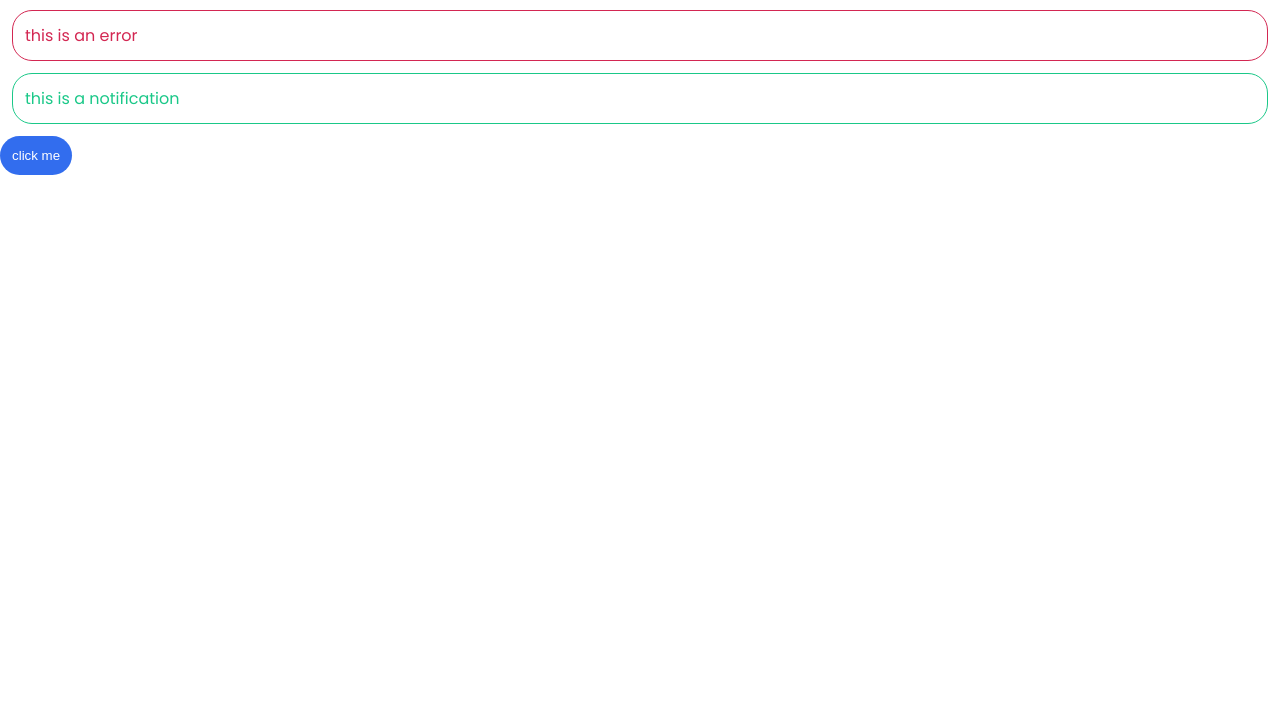
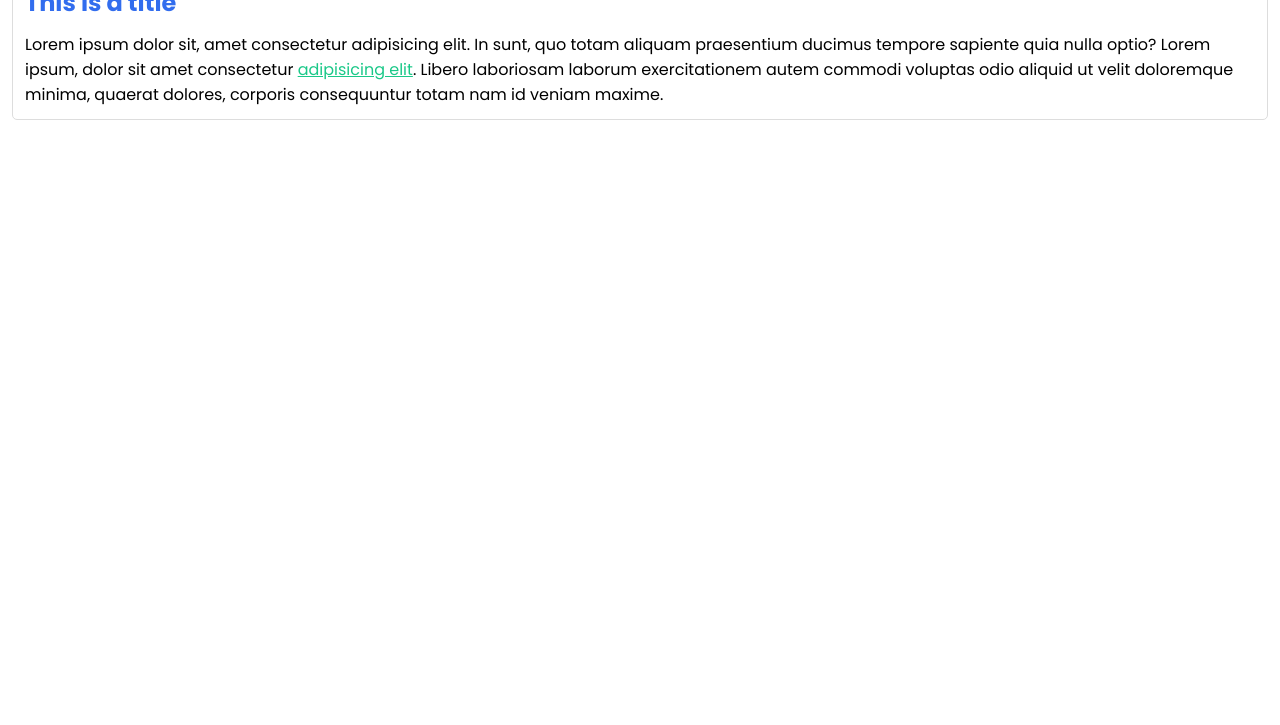
Before and after one commit to ekity1002/HTML_CSS_tutorial, a website: page sass_tutorial/frontend/index.html in a window 1280 px wide. Shown: the part 75-800 px from the top of the page. Drawn offline with Linux system fonts and the light colour scheme.

Commit message:
tutorial6-7 nest, math, @debug

```diff
--- a/sass_tutorial/frontend/index.html
+++ b/sass_tutorial/frontend/index.html
@@ -7,10 +7,20 @@
   <title>Complete SASS</title>
 </head>
 <body>
-  <h1>This is an h1</h1>
-  <a href="#">this is an anchor tag</a>
-  <p class="error">this is an error</p>
-  <p class="notification">this is a notification</p>
-  <button>click me</button>
-</body>
+    <!-- colors -->
+
+    <!-- font sizes -->
+
+    <!-- buttons -->
+
+    <!-- cards -->
+    <h2>Cards</h2>
+    <div class="card">
+      <h1 class="card-title">This is a title</h1>
+      <p class="card-body">Lorem ipsum dolor sit, amet consectetur adipisicing elit. In sunt, quo totam aliquam praesentium ducimus tempore sapiente quia nulla optio? Lorem ipsum, dolor sit amet consectetur <a href="">adipisicing elit</a>. Libero laboriosam laborum exercitationem autem commodi voluptas odio aliquid ut velit doloremque minima, quaerat dolores, corporis consequuntur totam nam id veniam maxime.</p>
+    </div>
+
+    <!-- grid system -->
+
+    <!-- utilities --></body>
 </html>
--- a/sass_tutorial/frontend/mylib/_variables.scss
+++ b/sass_tutorial/frontend/mylib/_variables.scss
@@ -9,3 +9,13 @@ $base-margin: 0.75rem;
 
 $base-border-thickness: 1px;
 $base-border-radius: 20px;
+
+//box-shadow
+$base-box-shadow: 1px 3px 5px rgba(0,0,0,0);
+
+// font
+$base-font-size: 1rem;
+$font-size-sm: $base-font-size * 0.75;
+$font-size-lg: $base-font-size * 1.5;
+$font-size-xl: $base-font-size * 2;
+$font-size-xxl: $base-font-size * 3;
--- /dev/null
+++ b/sass_tutorial/frontend/mylib/components/_card.scss
@@ -0,0 +1,28 @@
+@use 'variables';
+@use 'sass:math';
+
+.card {
+    display: block;
+    padding: variables.$base-padding;
+    border: variables.$base-border-thickness solid #ddd;
+    box-shadow: variables.$base-box-shadow;
+    margin: variables.$base-margin;
+    padding: variables.$base-padding;
+
+    border-radius: math.div(variables.$base-border-radius, 4);
+    .card-title {
+        font-size: variables.$font-size-lg;
+        padding-bottom: variables.$base-padding;
+        font-weight: bold;
+    }
+
+    .card-body {
+        font-size: variables.$base-font-size;
+        // cardくらすすの card-body の a の指定
+        a {
+            text-decoration: underline;
+        }
+    }
+}
+
+@debug math.floor(2.7);
--- a/sass_tutorial/frontend/mylib/index.scss
+++ b/sass_tutorial/frontend/mylib/index.scss
@@ -8,5 +8,5 @@
 // colors
 
 // components(buttons, card, navbar)
-
+@use 'components/card'
 // utilities (mamrgin, padding, opacity)
```
Also changed, not shown: sass_tutorial/frontend/css/index.css.
